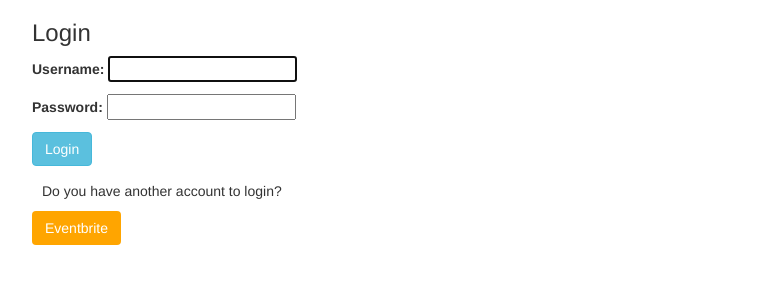
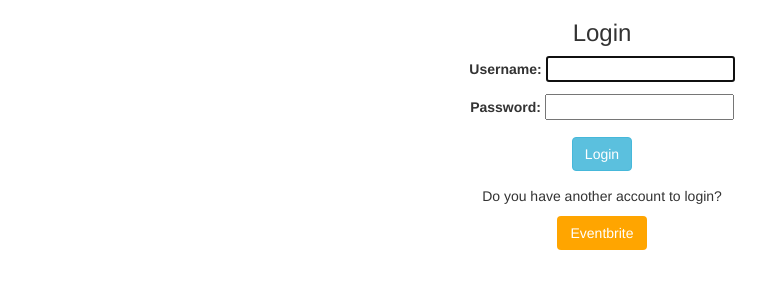
Before and after one commit to martinblasco-eb/todo-list, a Django app: page /accounts/login/ in a window 1280 px wide. Shown: the top 300 px of the page, without its empty margins (38-804 px from the left). Run offline with Django 3.2, Linux system fonts and the light colour scheme; some libraries are stand-ins or nearby versions.

Commit message:
center login

```diff
--- a/templates/registration/login.html
+++ b/templates/registration/login.html
@@ -3,22 +3,22 @@
 {% bootstrap_javascript %}
 {% bootstrap_javascript jquery='full' %}
 {% block content %}
-<main class="login-form">
+<form method="post">
     <div class="container login-container">
-    <div class="row">
+	<div class="row text-center">
 	    <div class="col-md-12 login-form-1">
 		<h3>Login</h3>
-	    <form method="post">
 		{% csrf_token %}
+		<div class="form-group">
 		    {{ form.as_p }}
+		</div>
 		<div class="form-group">
 		    <button type="submit" class="btn btn-info">Login</button>
 		</div>
-	    </form>
 		<div class="row"style="margin: 10px"> Do you have another account to login?</div>
 		<a class="btn" style="color: #ffffff; background-color: #ffa500" href="{% url "social:begin" "eventbrite" %}">Eventbrite</a>
 	    </div>
 	</div>
     </div>
-</main>
+</form>
 {% endblock %}
--- a/templates/task_list.html
+++ b/templates/task_list.html
@@ -35,7 +35,7 @@
 			<td>{{task.priority}}</td>
 			<td>{{task.done}}</td>
 			<td>
-			    <a class="btn btn-info" href="{% url 'task-check' pk=task.id %}"> {% bootstrap_icon "ok" %} Finish</a>
+			    <a class="btn btn-info" href="{% url 'task-check' event_id=event_id pk=task.id %}"> {% bootstrap_icon "ok" %} Finish</a>
 			    <a class="btn btn-warning" href="{% url 'task-update' event_id=event_id pk=task.id %}"> {% bootstrap_icon "pencil" %} Update</a>
 			    <a class="btn btn-danger" href="{% url 'task-delete' event_id=event_id pk=task.id %}"> {% bootstrap_icon "trash" %} Delete</a>
 			</td>
--- a/user_todo_list/urls.py
+++ b/user_todo_list/urls.py
@@ -7,7 +7,7 @@
     url(r'(?P<event_id>[0-9]+)/create/$', views.TaskCreate.as_view(), name='task-create'),
     url(r'(?P<event_id>[0-9]+)/update/(?P<pk>[0-9]+)/$', views.TaskUpdate.as_view(), name='task-update'),
     url(r'(?P<event_id>[0-9]+)/delete/(?P<pk>[0-9]+)/$', views.TaskDelete.as_view(), name='task-delete'),
-    url(r'check/(?P<pk>[0-9]+)/$', views.check_task, name='task-check'),
+    url(r'(?P<event_id>[0-9]+)/check/(?P<pk>[0-9]+)/$', views.check_task, name='task-check'),
     url(r'event', views.EventList.as_view(), name='event-list'),
     url(r'(?P<event_id>[0-9]+)/list/$', views.TaskList.as_view(), name='task-list'),
 ]
--- a/user_todo_list/views.py
+++ b/user_todo_list/views.py
@@ -77,9 +77,9 @@
     def get_success_url(self):
         return reverse_lazy('task-list', kwargs={'event_id': self.kwargs['event_id']})
 
-def check_task(request, pk):
+def check_task(request, event_id, pk):
     task = Task.objects.get(pk=pk)
     if not task.done:
         task.done = True
     task.save()
-    return redirect('task-list')
+    return redirect('task-list', event_id=event_id)
```
Lines whose indentation alone changed are shown as unchanged.
